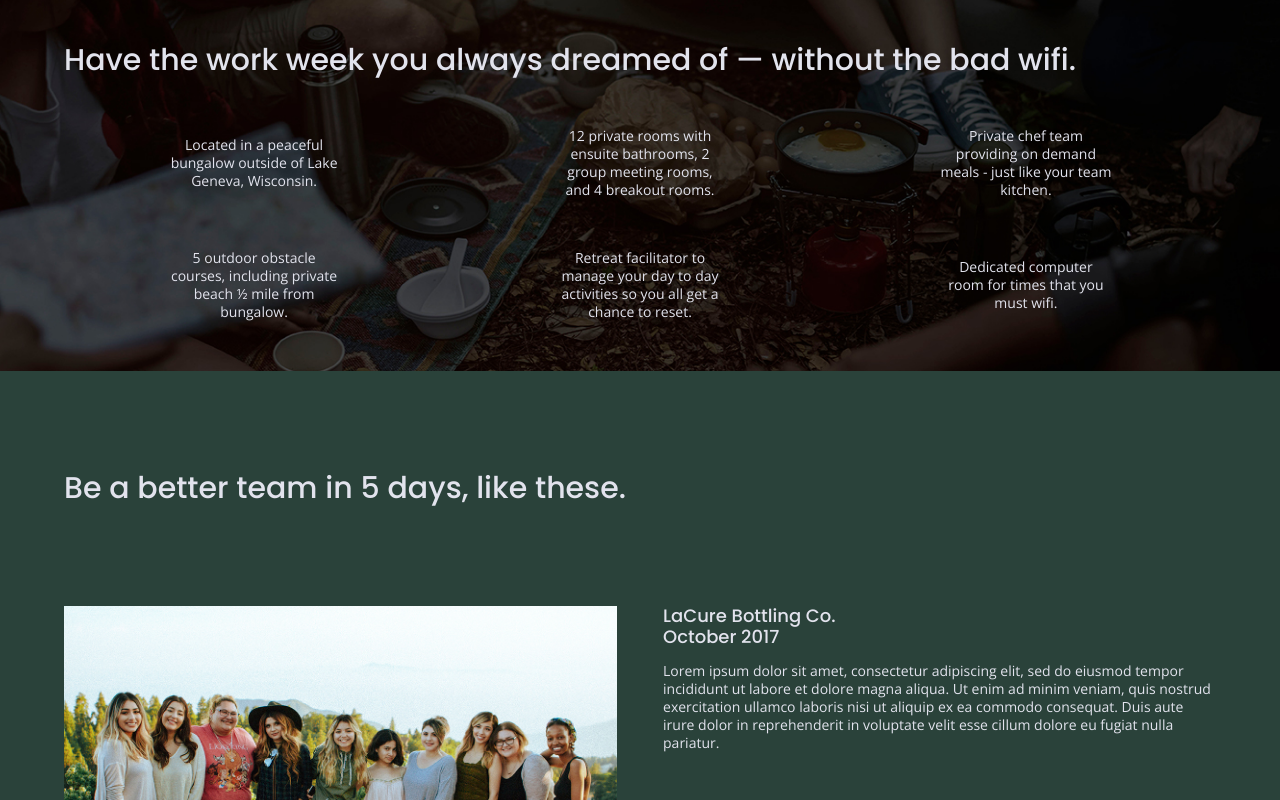
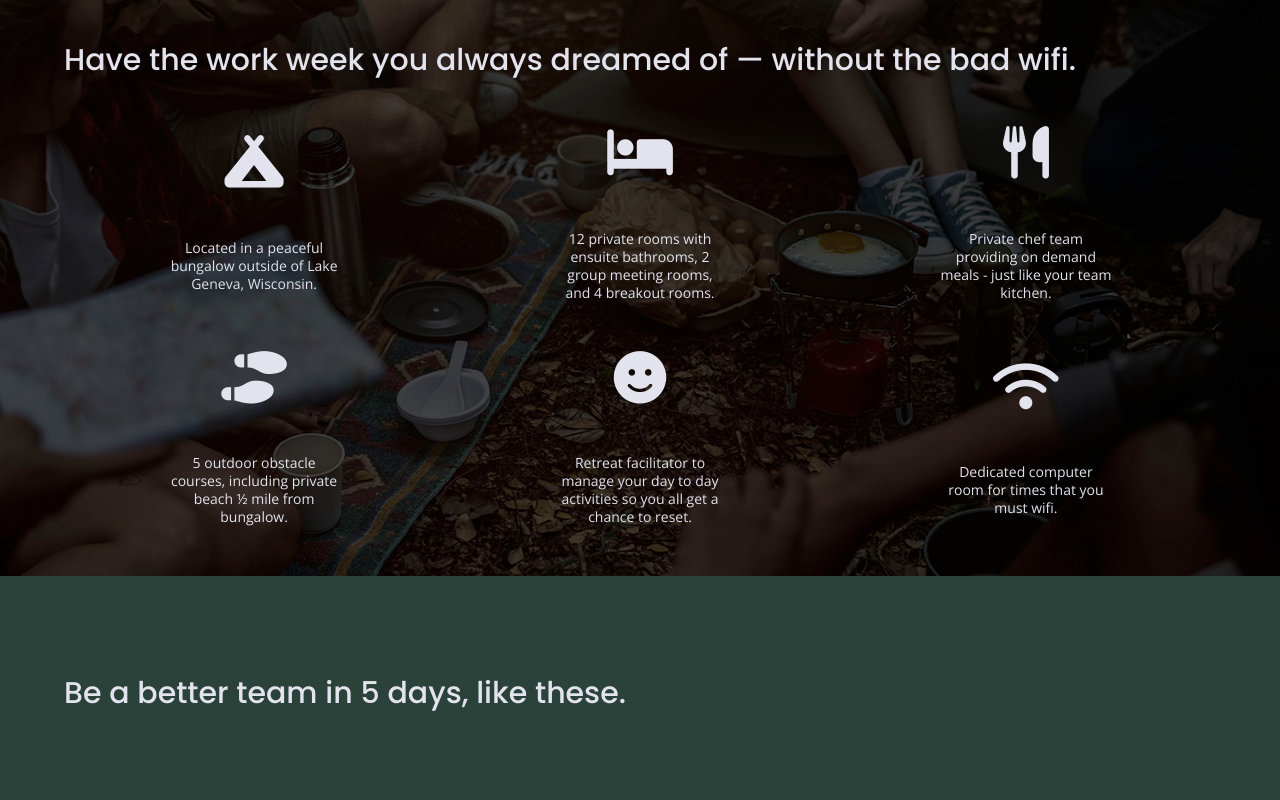
Before and after one commit to K-Zimny/Unplugged-Retreat, a website built with Parcel: page index.html in a window 1280 px wide. Shown: the part 840-1640 px from the top of the page. Built offline with nearby package versions, Linux system fonts and the light colour scheme.

Commit message:
Added icons

```diff
--- a/css/main.css
+++ b/css/main.css
@@ -141,6 +141,14 @@ h4 {
 p {
     font-size: 0.875em;
     line-height: 18px;
+}
+
+.social-icons i {
+    font-size: 2.75em;
+
+}
+.features i {
+	font-size: 3.75em;
 }
 
 img {
@@ -347,7 +355,7 @@ aside p {
 
 .features-items article {
     display: flex;
-    flex-flow: row wrap;
+    flex-flow: column wrap;
     justify-content: center;
     align-items: center;
 }
--- a/index.html
+++ b/index.html
@@ -23,6 +23,10 @@
 
     <!-- Google Fonts -->
     <link href="https://fonts.googleapis.com/css?family=Open+Sans:400,700|Poppins:500,700" rel="stylesheet">
+
+   <!--Font Awesome-->
+   <script src="https://kit.fontawesome.com/1865b52143.js" crossorigin="anonymous"></script>
+
 </head>
 
 <body>
@@ -79,32 +83,44 @@
 
                 <div class="features-items">
                     <article>
-                        <p class="fontawesome-icon"></p>
+                        <p class="fontawesome-icon">
+                            <i class="fas fa-campground"></i>
+                        </p>
                         <p class="features-item-description">Located in a peaceful bungalow outside of Lake Geneva, Wisconsin.</p>
                     </article>
 
                     <article>
-                        <p class="fontawesome-icon"></p>
+                        <p class="fontawesome-icon">
+                            <i class="fas fa-bed"></i>
+                        </p>
                         <p class="features-item-description">12 private rooms with ensuite bathrooms, 2 group meeting rooms, and 4 breakout rooms.</p>
                     </article>
 
                     <article>
-                        <p class="fontawesome-icon"></p>
+                        <p class="fontawesome-icon">
+                            <i class="fas fa-utensils"></i>
+                        </p>
                         <p class="features-item-description">Private chef team providing on demand meals - just like your team kitchen.</p>
                     </article>
 
                     <article>
-                        <p class="fontawesome-icon"></p>
+                        <p class="fontawesome-icon">
+                            <i class="fas fa-shoe-prints"></i>
+                        </p>
                         <p class="features-item-description">5 outdoor obstacle courses, including private beach ½ mile from bungalow.</p>
                     </article>
 
                     <article>
-                        <p class="fontawesome-icon"></p>
+                        <p class="fontawesome-icon">
+                            <i class="fas fa-smile"></i>
+                        </p>
                         <p class="features-item-description">Retreat facilitator to manage your day to day activities so you all get a chance to reset.</p>
                     </article>
 
                     <article>
-                        <p class="fontawesome-icon"></p>
+                        <p class="fontawesome-icon">
+                            <i class="fas fa-wifi"></i>
+                        </p>
                         <p class="features-item-description">Dedicated computer room for times that you must wifi.</p>
                     </article>
                 </div>
@@ -162,11 +178,14 @@
                     <h4>Social</h4>
                     <div class="social-icons">
                         <p>
-                            <a href="https://www.facebook.com/yoursite" target="_blank"></a>Facebook</p>
+                            <a href="https://www.facebook.com" target="_blank"><i class="fab fa-facebook"></i></a>
+                        </p>
                         <p>
-                            <a href="https://www.twitter.com/yoursite" target="_blank"></a>Twitter</p>
+                            <a href="https://www.twitter.com" target="_blank"><i class="fab fa-twitter"></i></a>
+                        </p>
                         <p>
-                            <a href="https://www.instagram.com/yoursite" target="_blank"></a>Instagram</p>
+                            <a href="https://www.instagram.com" target="_blank"><i class="fab fa-instagram"></i></a>
+                        </p>
                     </div>
                     <!--End social-icons-->
                 </div>
```
Also changed, not shown: about/index.html (+8 -4 lines), faq/index.html (+11 -4 lines).
